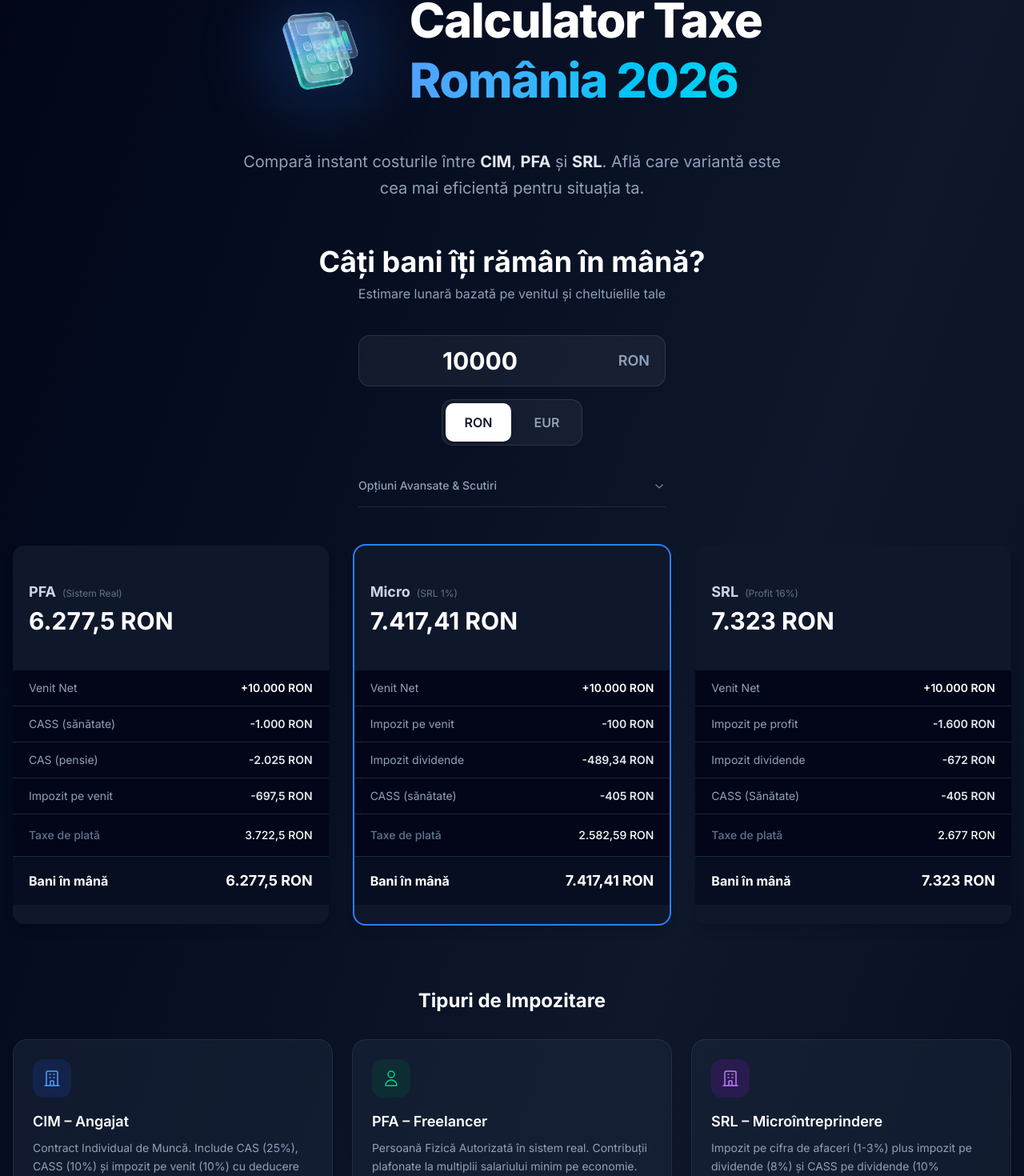
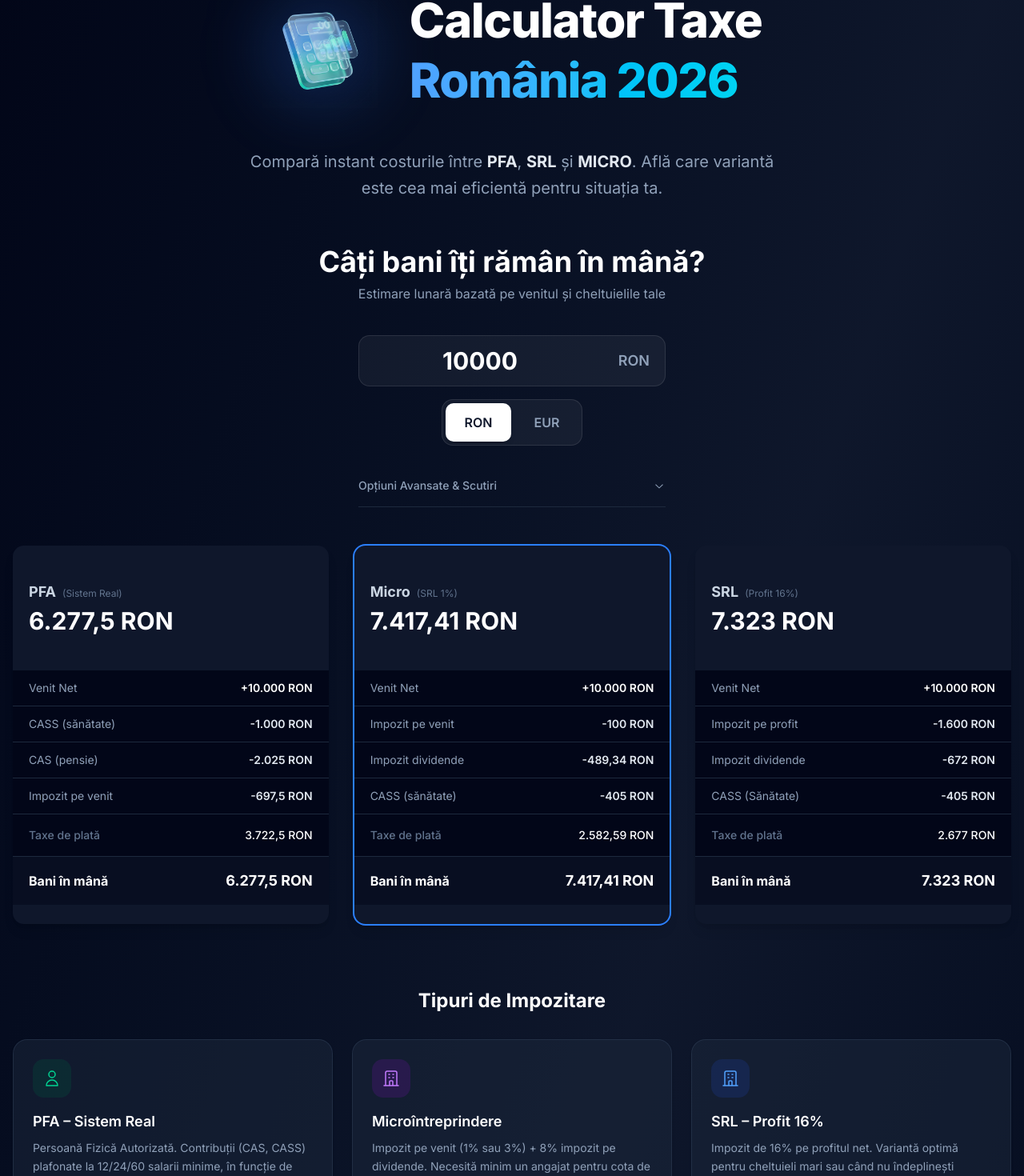
Before and after one commit to GaitanS/simulator-fiscal, a Next.js app: page / in a window 1280 px wide. Shown: the part 203-1673 px from the top of the page at 80% size. Built offline with nearby package versions, Linux system fonts and the light colour scheme; no server answers.

Commit message:
feat: Implement core fiscal simulator page with tax comparison, calendar, FAQ, salary chart, and header components.

```diff
--- a/src/app/page.tsx
+++ b/src/app/page.tsx
@@ -1,6 +1,22 @@
 import { FreelanceComparison } from "@/components/calculator/FreelanceComparison";
 import { TaxFAQ } from "@/components/calculator/TaxFAQ";
 import { WorkingDaysCalendar } from "@/components/calculator/WorkingDaysCalendar";
+import { Metadata } from 'next';
+
+export const metadata: Metadata = {
+  title: 'Simulator PFA vs SRL vs Micro 2026 | Calculator Taxe România',
+  description: 'Cel mai avansat calculator de taxe pentru PFA, SRL și Microîntreprindere. Compară instant taxele, veniturile nete și alege cea mai eficientă formă de organizare pentru 2026.',
+  keywords: 'calculator pfa 2026, simulator srl, taxe microintreprindere, impozit profit vs venit, calculator taxe romania, sistem real vs norma, salariu net pfa',
+  openGraph: {
+    title: 'Simulator Fiscal 2026 - PFA vs SRL vs MICRO',
+    description: 'Află exact câți bani îți rămân în mână. Compară taxele pentru PFA, Micro și Profit.',
+    images: ['/og-image.png'],
+    type: 'website'
+  },
+  alternates: {
+    canonical: 'https://simulator-fiscal.romania', // Placeholder, user can update
+  }
+};
 
 /**
  * HOME PAGE
@@ -65,9 +81,9 @@ export default function Home() {
             {/* Description */}
             <p className="text-base md:text-lg lg:text-xl text-slate-400 max-w-2xl mx-auto leading-relaxed relative z-10">
               Compară instant costurile între{" "}
-              <strong className="text-slate-200">CIM</strong>,{" "}
-              <strong className="text-slate-200">PFA</strong> și{" "}
-              <strong className="text-slate-200">SRL</strong>.
+              <strong className="text-slate-200">PFA</strong>,{" "}
+              <strong className="text-slate-200">SRL</strong> și{" "}
+              <strong className="text-slate-200">MICRO</strong>.
               Află care variantă este cea mai eficientă pentru situația ta.
             </p>
           </header>
@@ -85,27 +101,27 @@ export default function Home() {
 
             <div className="grid sm:grid-cols-2 lg:grid-cols-3 gap-4 md:gap-6">
               <InfoCard
-                icon={<BuildingIcon />}
-                iconBg="bg-blue-900/30"
-                iconColor="text-blue-400"
-                title="CIM – Angajat"
-                description="Contract Individual de Muncă. Include CAS (25%), CASS (10%) și impozit pe venit (10%) cu deducere personală aplicabilă."
-              />
-
-              <InfoCard
                 icon={<UserIcon />}
                 iconBg="bg-emerald-900/30"
                 iconColor="text-emerald-400"
-                title="PFA – Freelancer"
-                description="Persoană Fizică Autorizată în sistem real. Contribuții plafonate la multiplii salariului minim pe economie."
+                title="PFA – Sistem Real"
+                description="Persoană Fizică Autorizată. Contribuții (CAS, CASS) plafonate la 12/24/60 salarii minime, în funcție de venit."
               />
 
               <InfoCard
                 icon={<BuildingOfficeIcon />}
                 iconBg="bg-purple-900/30"
                 iconColor="text-purple-400"
-                title="SRL – Microîntreprindere"
-                description="Impozit pe cifra de afaceri (1-3%) plus impozit pe dividende (8%) și CASS pe dividende (10% plafonat)."
+                title="Microîntreprindere"
+                description="Impozit pe venit (1% sau 3%) + 8% impozit pe dividende. Necesită minim un angajat pentru cota de 1%."
+              />
+
+              <InfoCard
+                icon={<BuildingIcon />}
+                iconBg="bg-blue-900/30"
+                iconColor="text-blue-400"
+                title="SRL – Profit 16%"
+                description="Impozit de 16% pe profitul net. Variantă optimă pentru cheltuieli mari sau când nu îndeplinești condițiile Micro."
               />
             </div>
           </section>
--- a/src/components/calculator/SalaryEvolutionChart.tsx
+++ b/src/components/calculator/SalaryEvolutionChart.tsx
@@ -93,7 +93,7 @@ export function SalaryEvolutionChart() {
                                 }}
                                 itemStyle={{ color: '#fff', fontSize: '14px', fontWeight: 500 }}
                                 labelStyle={{ color: '#94a3b8', marginBottom: '8px', fontSize: '12px' }}
-                                formatter={(value: number) => [`${value} RON`, '']}
+                                formatter={(value: number, name: string) => [`${value} RON`, name]}
                             />
                             <Legend
                                 verticalAlign="top"
--- a/src/components/layout/Header.tsx
+++ b/src/components/layout/Header.tsx
@@ -36,17 +36,17 @@ export function Header() {
                         <Link
                             href="/"
                             className={`px-4 py-2 rounded-lg text-sm font-medium transition-colors ${isActive('/')
-                                    ? 'bg-slate-100 dark:bg-slate-800 text-slate-900 dark:text-white'
-                                    : 'text-slate-600 dark:text-slate-400 hover:text-slate-900 dark:hover:text-white hover:bg-slate-50 dark:hover:bg-slate-800/50'
+                                ? 'bg-slate-100 dark:bg-slate-800 text-slate-900 dark:text-white'
+                                : 'text-slate-600 dark:text-slate-400 hover:text-slate-900 dark:hover:text-white hover:bg-slate-50 dark:hover:bg-slate-800/50'
                                 }`}
                         >
-                            Comparație Freelance
+                            Comparator PFA / SRL
                         </Link>
                         <Link
                             href="/calculator-salariu"
                             className={`px-4 py-2 rounded-lg text-sm font-medium transition-colors ${isActive('/calculator-salariu')
-                                    ? 'bg-slate-100 dark:bg-slate-800 text-slate-900 dark:text-white'
-                                    : 'text-slate-600 dark:text-slate-400 hover:text-slate-900 dark:hover:text-white hover:bg-slate-50 dark:hover:bg-slate-800/50'
+                                ? 'bg-slate-100 dark:bg-slate-800 text-slate-900 dark:text-white'
+                                : 'text-slate-600 dark:text-slate-400 hover:text-slate-900 dark:hover:text-white hover:bg-slate-50 dark:hover:bg-slate-800/50'
                                 }`}
                         >
                             Calculator Salariu
```
